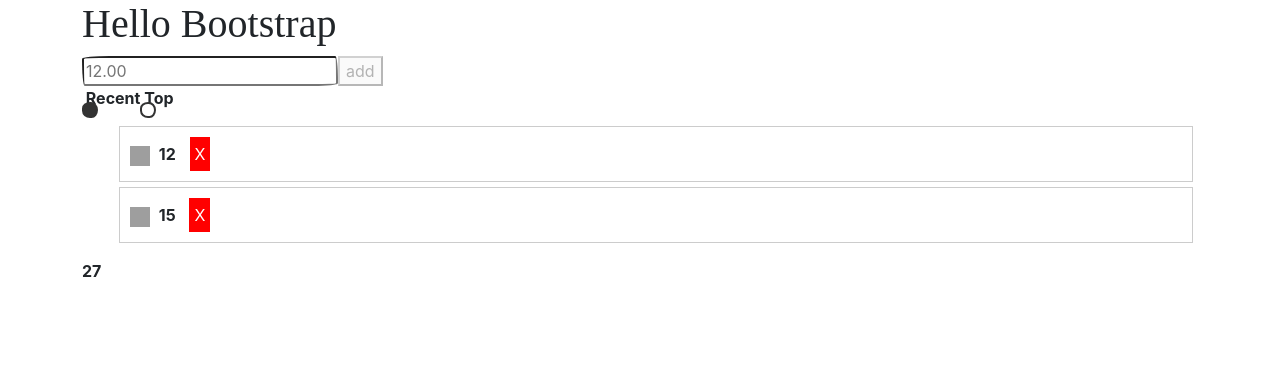
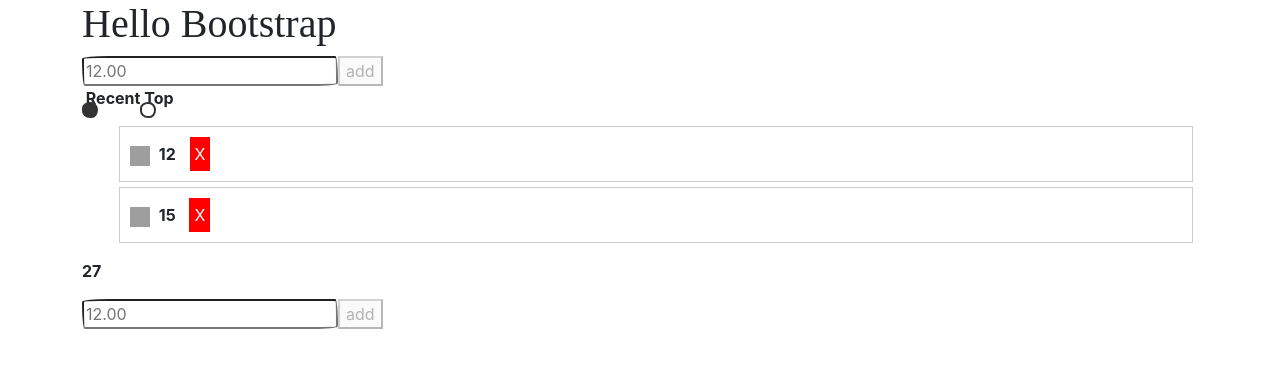
Before and after one commit to heg-web/labo-bfritscher, a Vue app: page / in a window 1280 px wide. Shown: the top 368 px of the page. Built offline with nearby package versions, Linux system fonts and the light colour scheme; grey boxes are pictures that could not be loaded; a web font is replaced by a local one.

Commit message:
refactor addDonation

```diff
--- a/src/App.vue
+++ b/src/App.vue
@@ -1,9 +1,7 @@
 <template>
     <div class="container">
         <h1>Hello Bootstrap</h1>
-        <input v-model.number="amount" placeholder="12.00" type="number" />
-        <button v-on:click="addDonation()" v-bind:disabled="amount <= 0">add</button>
-        <p v-if="amount <= 0 && amount !== ''">amount must be > 0</p>
+        <donation-add v-on:add="addDonation" />
 
         <p>
             <label><input type="radio" name="sort" value="recent" v-model="sortType" /> Recent</label>
@@ -13,12 +11,15 @@
             <donation-item :donation="d" v-for="d in donationSorted" v-bind:key="d.id" v-on:remove="remove(d)" />
         </ul>
         <p>{{ total }}</p>
+
+        <donation-add v-on:add="addDonation($event)" />
     </div>
 </template>
 
 <script>
 import { createDonation } from "./utils";
 import DonationItem from "./components/DonationItem.vue";
+import DonationAdd from "./components/DonationAdd.vue";
 /* methods sur Array
 function find(func) {
     for (let d of this) {
@@ -30,11 +31,11 @@
 */
 export default {
     components: {
-        DonationItem
+        DonationItem,
+        DonationAdd
     },
     data() {
         return {
-            amount: "",
             sortType: "recent",
             donations: [createDonation(12, "This is a comment"), createDonation(15)]
         };
@@ -56,9 +57,8 @@
         }
     },
     methods: {
-        addDonation() {
-            this.donations.unshift(createDonation(this.amount));
-            this.amount = "";
+        addDonation(amount) {
+            this.donations.unshift(createDonation(amount));
         },
         remove(donation) {
             // const donationInDonations = this.donations.find((d) => d.id === donation.id);
--- /dev/null
+++ b/src/components/DonationAdd.vue
@@ -0,0 +1,22 @@
+<template>
+    <input v-model.number="amount" placeholder="12.00" type="number" />
+    <button v-on:click="addDonation()" v-bind:disabled="amount <= 0">add</button>
+    <p v-if="amount <= 0 && amount !== ''">amount must be > 0</p>
+</template>
+<script>
+export default {
+    name: "DonationAdd",
+    emits: ["add"],
+    data() {
+        return {
+            amount: ""
+        };
+    },
+    methods: {
+        addDonation() {
+            this.$emit("add", this.amount);
+            this.amount = "";
+        }
+    }
+};
+</script>
```
